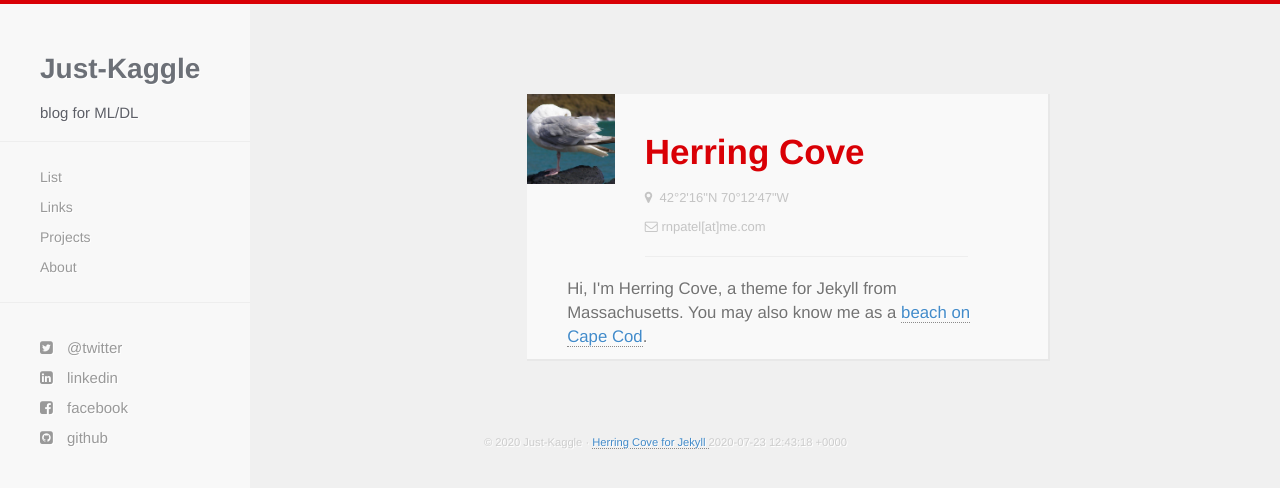
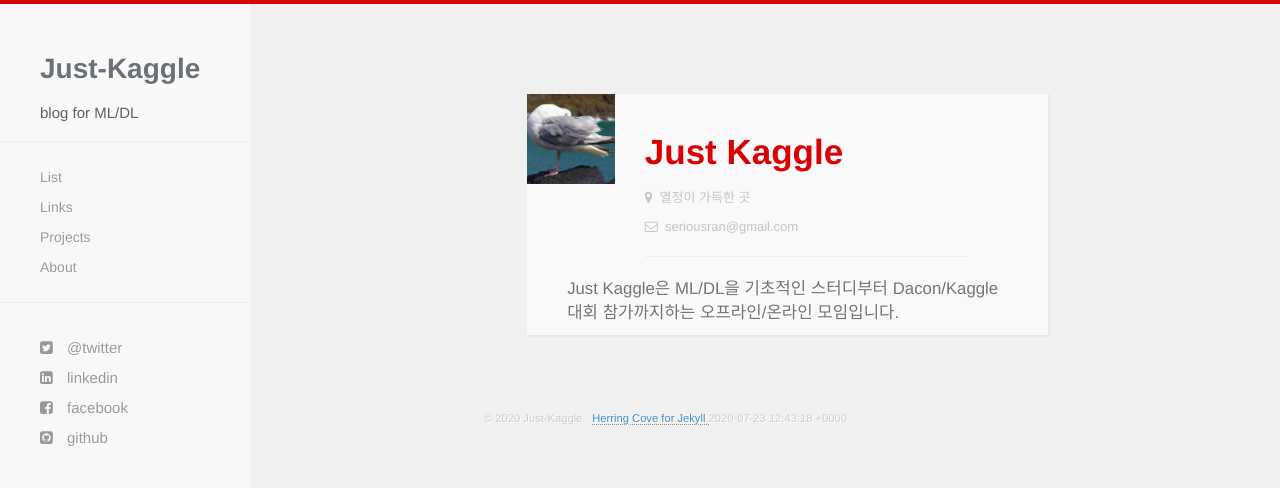
Before and after one commit to Just-Kaggle/Just-Kaggle.github.io, a Jekyll site: the page built from about.html, in a window 1280 px wide. Shown: the top 488 px of the page. Built offline with Jekyll 4.4.1, drawn with Linux system fonts in a browser that asks for light colours; nearby versions of some CDN libraries; Markdown is read by kramdown in place of the engine named in the settings.

Commit message:
Update about.html

```diff
--- a/about.html
+++ b/about.html
@@ -10,15 +10,15 @@
             <img src="{{ site.baseurl }}/images/self.jpg">
           </div>
           <div class="col-md-9">
-            <h1>Herring Cove</h1>
-            <p><i class="fa fa-map-marker"></i>&nbsp;&nbsp;42°2'16"N   70°12'47"W</p>
-            <p><i class="fa fa-envelope-o"></i>&nbsp;rnpatel[at]me.com </p>
+            <h1>Just Kaggle</h1>
+            <p><i class="fa fa-map-marker"></i>&nbsp;&nbsp;열정이 가득한 곳</p>
+            <p><i class="fa fa-envelope-o"></i>&nbsp;&nbsp;seriousran@gmail.com </p>
             <hr />
           </div>
         </div>
         <div class="row">
           <div class="col-md-12 letter">
-            <p>Hi, I'm Herring Cove, a theme for Jekyll from Massachusetts. You may also know me as a <a href="http://wikimapia.org/38526/Herring-Cove-Beach">beach on Cape Cod</a>.</p>
+            <p>Just Kaggle은 ML/DL을 기초적인 스터디부터 Dacon/Kaggle 대회 참가까지하는 오프라인/온라인 모임입니다.</p>
           </div>
         </div>
     </div>
```
